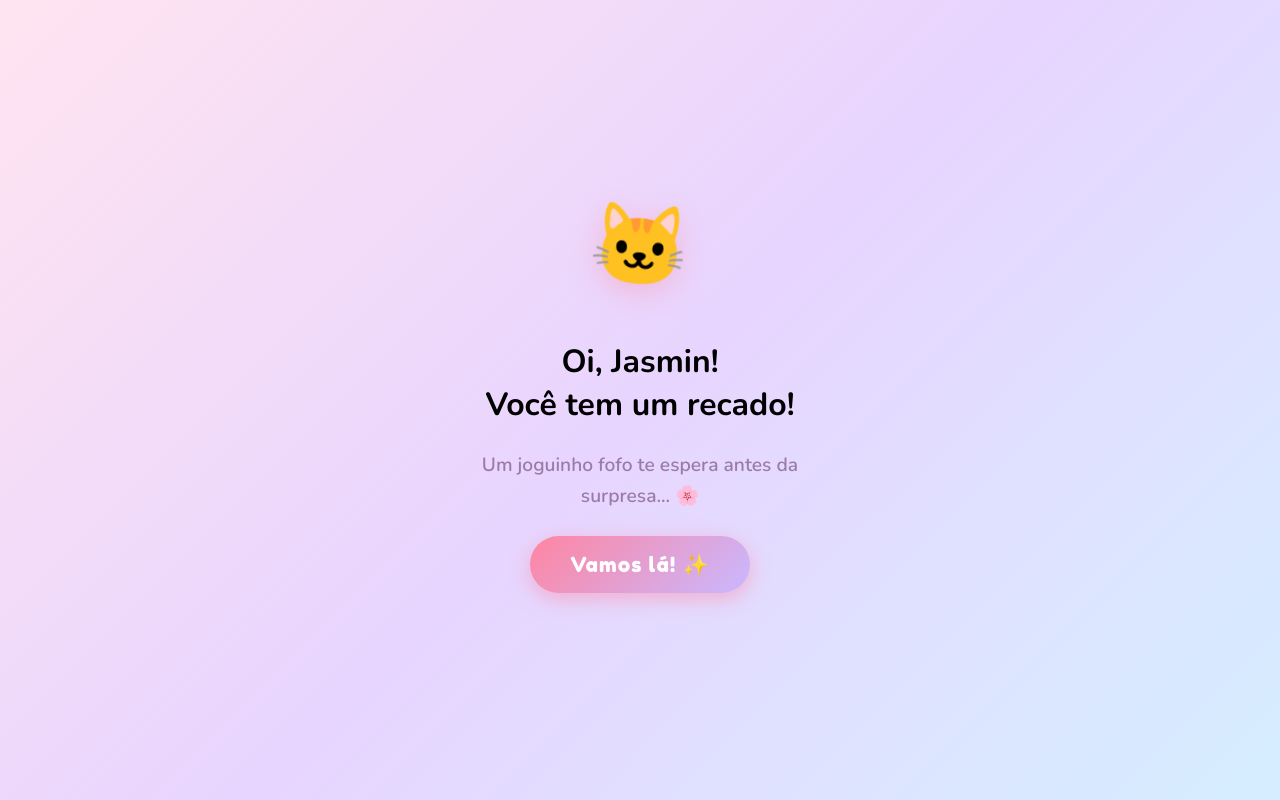
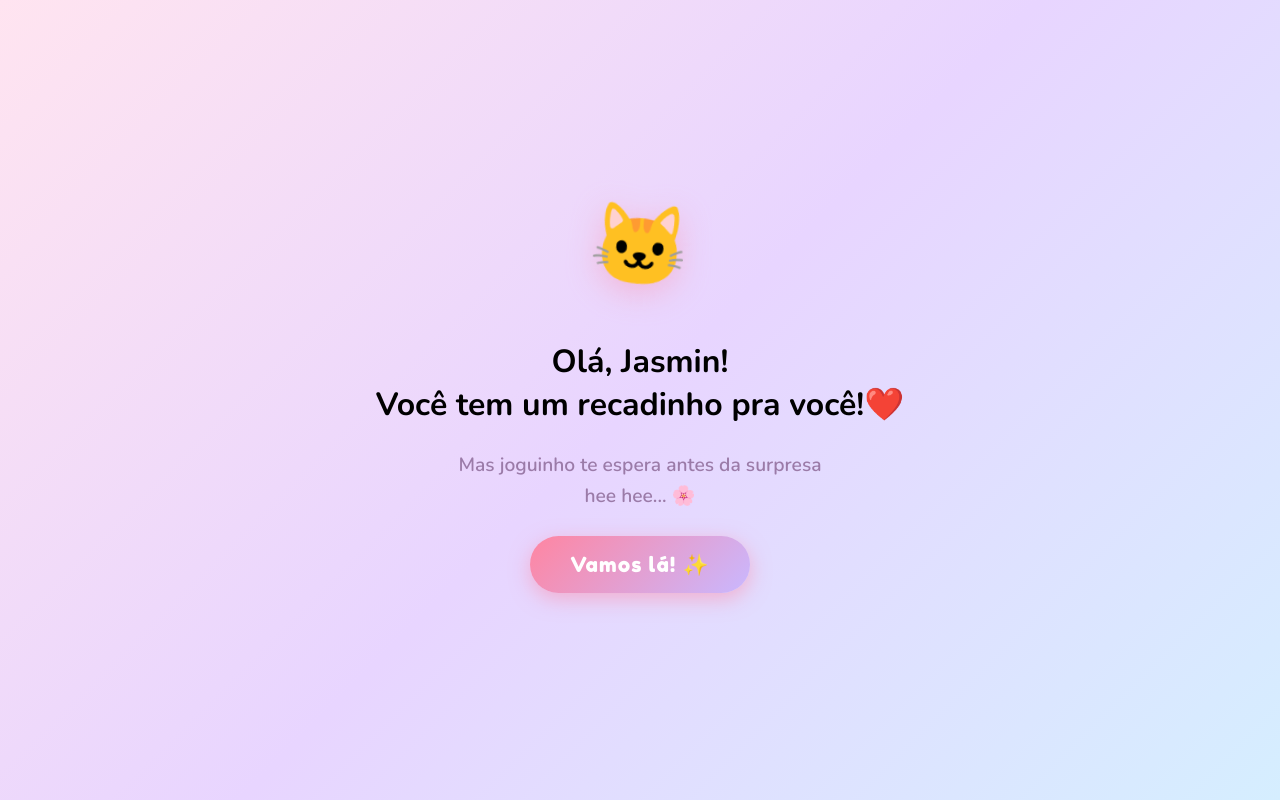
Before and after one commit to Kaio0369/querida.jasmin, a plain HTML site: page index.html in a window 1280 px wide. Drawn offline with nearby package versions, Linux system fonts and the light colour scheme.

Commit message:
Update intro message in index.html

```diff
--- a/index.html
+++ b/index.html
@@ -415,8 +415,8 @@
 <!-- INTRO SCREEN -->
 <div class="screen active" id="intro">
   <div class="intro-cat">🐱</div>
-  <h1>Oi, Jasmin!<br>Você tem um recado!</h1>
-  <p class="intro-msg">Um joguinho fofo te espera antes da surpresa... 🌸</p>
+  <h1>Olá, Jasmin!<br>Você tem um recadinho pra você!❤️</h1>
+  <p class="intro-msg">Mas joguinho te espera antes da surpresa hee hee... 🌸</p>
   <button class="btn-start" onclick="startGame()">Vamos lá! ✨</button>
 </div>
 
```
